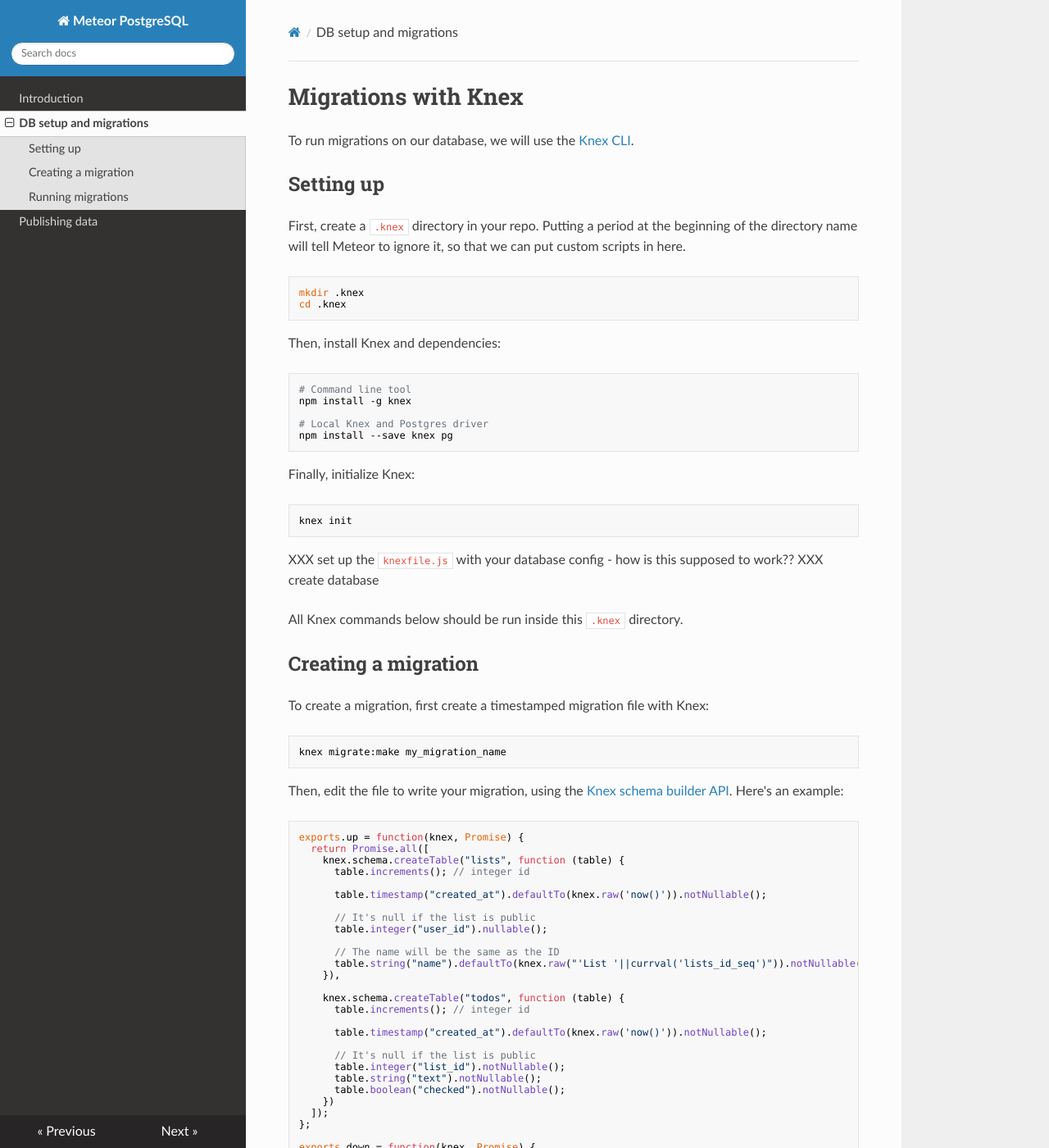
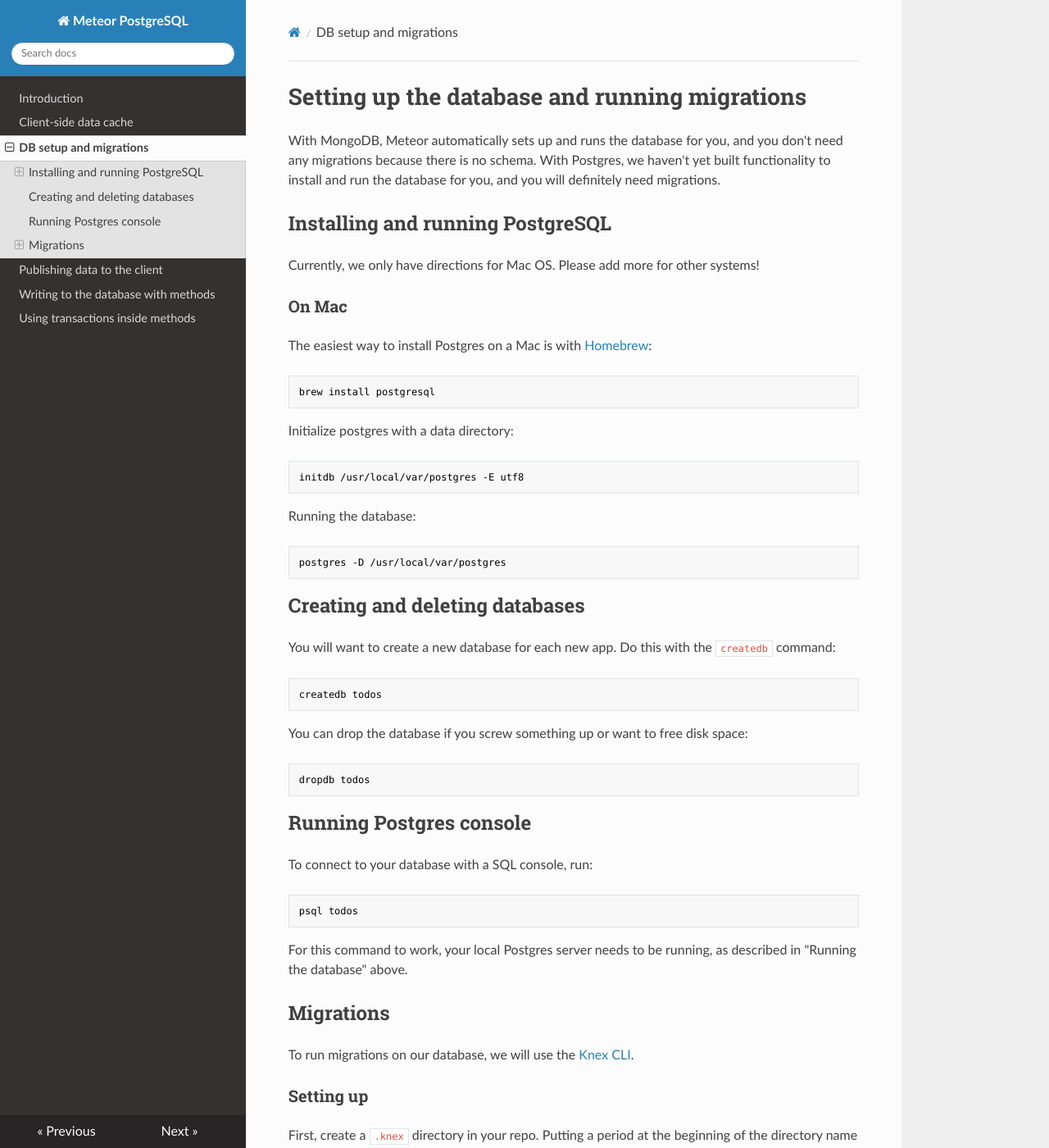
Before and after one commit to meteor/postgres-packages, an MkDocs documentation site: the page built from docs/migrations.md, in a window 1280 px wide and 1400 px high. Shown: the whole window at 82% size. Built offline with MkDocs 1.6.1, drawn with Linux system fonts in a browser that asks for light colours; nearby versions of some CDN libraries; old or Windows-style settings are respelled for this version of MkDocs; some of the changed text lies outside the part shown.

Commit message:
Add a bunch of docs

````diff
--- a/docs/migrations.md
+++ b/docs/migrations.md
@@ -1,8 +1,60 @@
-# Migrations with Knex
+# Setting up the database and running migrations
+
+With MongoDB, Meteor automatically sets up and runs the database for you, and you don't need any migrations because there is no schema. With Postgres, we haven't yet built functionality to install and run the database for you, and you will definitely need migrations.
+
+## Installing and running PostgreSQL
+
+Currently, we only have directions for Mac OS. Please add more for other systems!
+
+### On Mac
+
+The easiest way to install Postgres on a Mac is with [Homebrew](http://brew.sh/):
+
+```sh
+brew install postgresql
+```
+
+Initialize postgres with a data directory:
+
+```sh
+initdb /usr/local/var/postgres -E utf8
+```
+
+Running the database:
+
+```sh
+postgres -D /usr/local/var/postgres
+```
+
+## Creating and deleting databases
+
+You will want to create a new database for each new app. Do this with the `createdb` command:
+
+```sh
+createdb todos
+```
+
+You can drop the database if you screw something up or want to free disk space:
+
+```sh
+dropdb todos
+```
+
+## Running Postgres console
+
+To connect to your database with a SQL console, run:
+
+```sh
+psql todos
+```
+
+For this command to work, your local Postgres server needs to be running, as described in "Running the database" above.
+
+## Migrations
 
 To run migrations on our database, we will use the [Knex CLI](http://knexjs.org/#Migrations-CLI).
 
-## Setting up
+### Setting up
 
 First, create a `.knex` directory in your repo. Putting a period at the beginning of the directory name will tell Meteor to ignore it, so that we can put custom scripts in here.
 
@@ -27,12 +79,21 @@ Finally, initialize Knex:
 knex init
 ```
 
-XXX set up the `knexfile.js` with your database config - how is this supposed to work??
-XXX create database
+Now, you can either set up `knexfile.js` with your database information, or replace it with a file that just loads the information from an environment variable, like so:
 
-All Knex commands below should be run inside this `.knex` directory.
+```js
+// knexfile.js
+module.exports = {
+  client: 'pg',
+  connection: process.env.POSTGRESQL_URL
+};
+```
 
-## Creating a migration
+This is the same environment variable that Meteor uses to find your database.
+
+All Knex commands below should be run inside the `.knex` directory we just created.
+
+### Creating a migration
 
 To create a migration, first create a timestamped migration file with Knex:
 
@@ -78,7 +139,7 @@ exports.down = function(knex, Promise) {
 };
 ```
 
-## Running migrations
+### Running migrations
 
 Before running any migrations, make sure you have created a Postgres database for your app and specified the correct database name, username, and password in your configuration file.
 
--- a/mkdocs.yml
+++ b/mkdocs.yml
@@ -2,5 +2,8 @@ site_name: Meteor PostgreSQL
 theme: readthedocs
 pages:
 - Introduction: index.md
+- Client-side data cache: client.md
 - DB setup and migrations: migrations.md
-- Publishing data: publish.md
+- Publishing data to the client: publish.md
+- Writing to the database with methods: methods.md
+- Using transactions inside methods: transactions.md
````
Also changed, not shown: docs/client.md (added, +46 -0 lines), docs/methods.md (added, +63 -0 lines), docs/transactions.md (added, +5 -0 lines).
